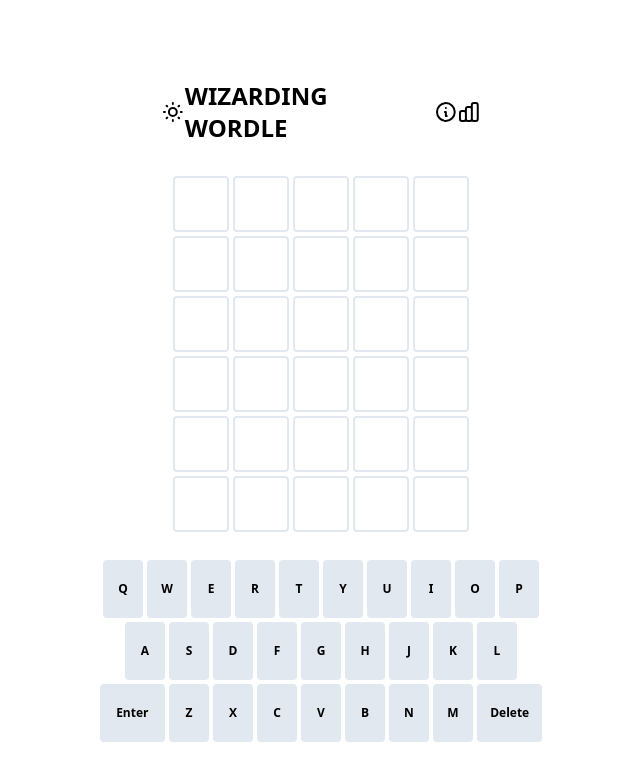
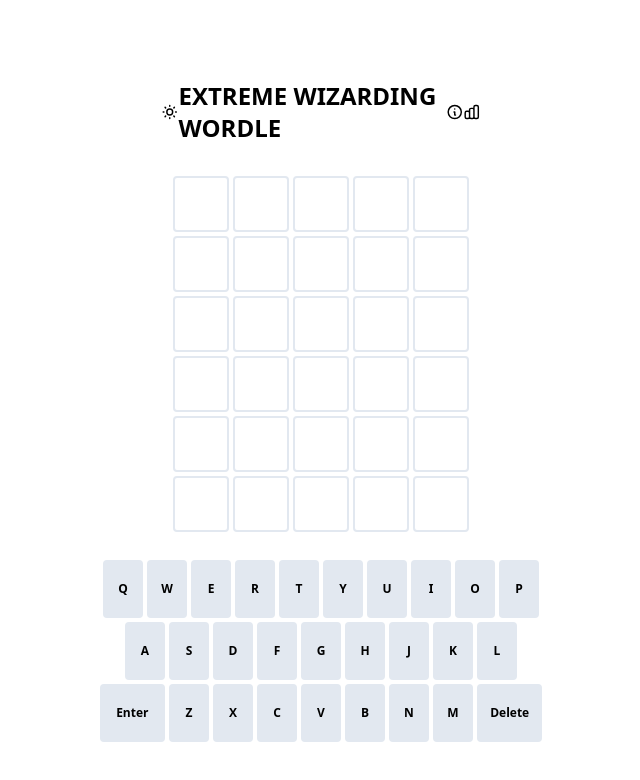
Before and after one commit to MuggleNet/extreme-wizarding-wordle, a React (Create React App) app: page / in a window 1280 px wide. Shown: the top 780 px of the page, without its empty margins (319-959 px from the left). Built offline with nearby package versions, Linux system fonts and the light colour scheme.

Commit message:
Updated title

```diff
--- a/src/constants/strings.ts
+++ b/src/constants/strings.ts
@@ -1,4 +1,4 @@
-export const WORDLE_TITLE = 'WIZARDING WORDLE'
+export const WORDLE_TITLE = 'EXTREME WIZARDING WORDLE'
 
 export const WIN_MESSAGES = ['Brilliant', 'Outstanding', 'Mischief Managed']
 export const GAME_COPIED_MESSAGE = 'Game copied to clipboard'
```
